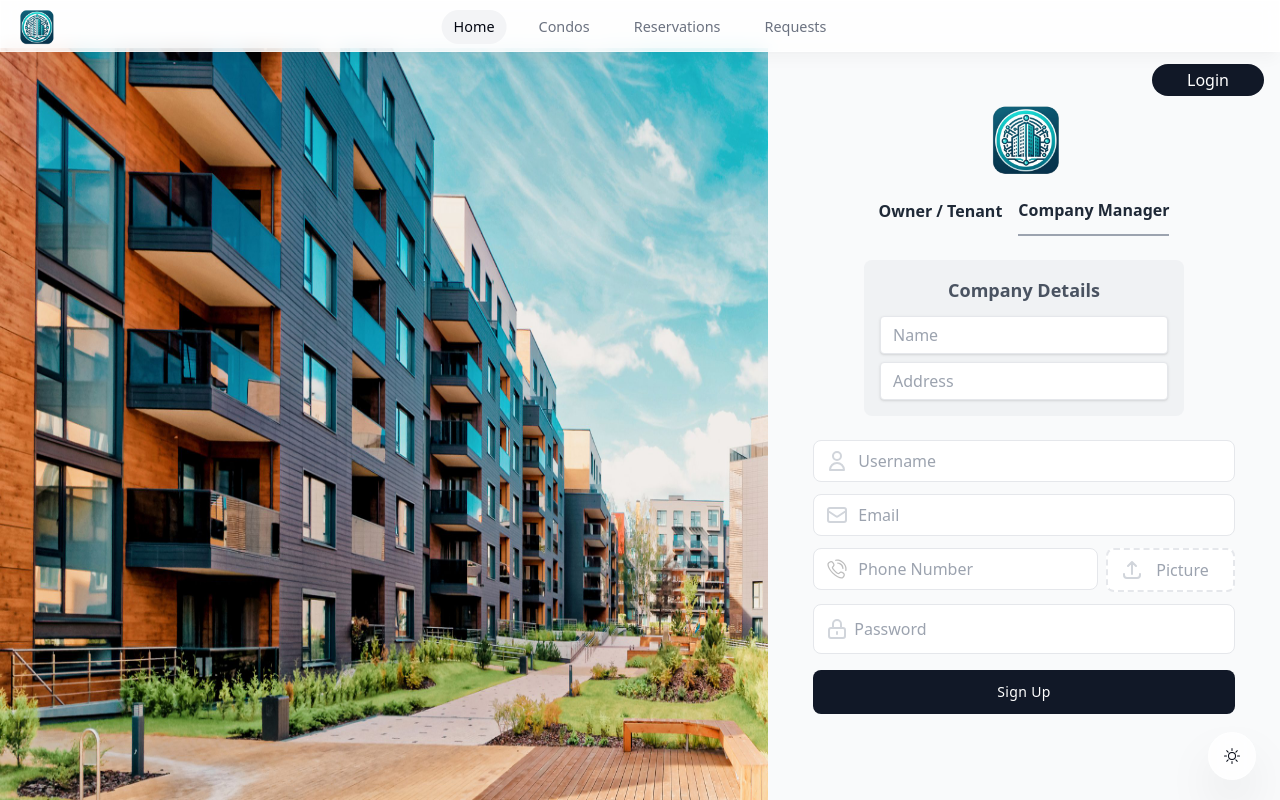
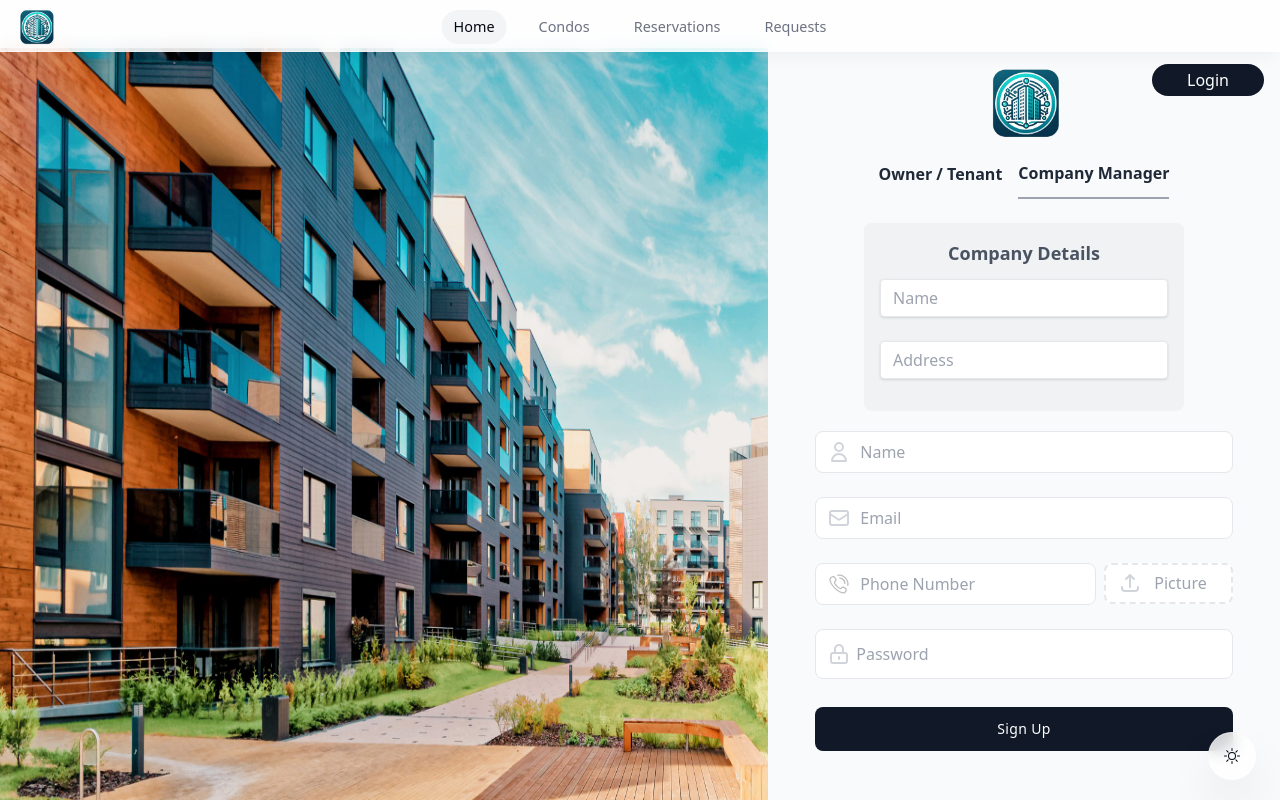
Before and after one commit to Condofy24/CondoManagement, a Next.js app in the folder apps/client/: page /register/manager in a window 1280 px wide. Built offline with nearby package versions, Linux system fonts and the light colour scheme.

Commit message:
Add space between form fields

```diff
--- a/apps/client/app/(auth)/register/manager/page.tsx
+++ b/apps/client/app/(auth)/register/manager/page.tsx
@@ -1,4 +1,5 @@
 "use client";
+import FormFieldError from "@/app/components/form/form-field-error";
 import RegistationFormInputs from "@/app/components/form/registation-form-inputs";
 import ButtonLoadingSpinner from "@/app/components/loader/ButtonLoaderSpinner";
 import { cn } from "@/lib/utils";
@@ -50,22 +51,14 @@ export default function ManagerRegistrationPage() {
                 placeholder="Name"
                 {...register("company")}
               />
-              {errors.company && (
-                <div className="text-red-600 mt-1 text-sm">
-                  {errors.company.message}
-                </div>
-              )}
+              <FormFieldError fieldError={errors.company} />
               <input
                 type="text"
                 className="mt-2 shadow appearance-none border rounded py-2 px-3 text-gray-700 leading-tight focus:outline-none focus:shadow-outline dark:bg-gray-700 dark:text-white"
                 placeholder="Address"
                 {...register("address")}
               />
-              {"address" in errors && errors.address && (
-                <div className="text-red-600 mt-1 text-sm">
-                  {errors.address.message}
-                </div>
-              )}
+              <FormFieldError fieldError={errors.address} />
             </div>
           </div>
         </div>
--- /dev/null
+++ b/apps/client/app/components/form/form-field-error.tsx
@@ -0,0 +1,13 @@
+import React from "react";
+import { FieldError } from "react-hook-form";
+
+type FormFieldErrorProps = {
+  fieldError: FieldError | undefined;
+};
+export default function FormFieldError({ fieldError }: FormFieldErrorProps) {
+  return (
+    <div className="text-red-600 my-1 text-xs h-2">
+      {fieldError && fieldError.message}
+    </div>
+  );
+}
--- a/apps/client/app/components/form/registation-form-inputs.tsx
+++ b/apps/client/app/components/form/registation-form-inputs.tsx
@@ -1,6 +1,7 @@
 import { TSignupSchema } from "@/lib/validation-schemas";
 import { SetStateAction, useRef, useState } from "react";
 import { FieldErrors, UseFormRegister } from "react-hook-form";
+import FormFieldError from "./form-field-error";
 
 type RegistationFormInputsProps = {
   register: UseFormRegister<TSignupSchema>;
@@ -45,7 +46,7 @@ export default function RegistationFormInputs({
 
   return (
     <>
-      <div className="relative mt-4 flex items-center">
+      <div className="relative mt-3 flex items-center">
         <span className="absolute">
           <svg
             xmlns="http://www.w3.org/2000/svg"
@@ -64,15 +65,11 @@ export default function RegistationFormInputs({
         </span>
         <input
           className="w-full px-11 py-2 formInput"
-          placeholder="Username"
+          placeholder="Name"
           {...register("username")}
         />
       </div>
-      {errors.username && (
-        <div className="text-red-600 mt-1 text-sm">
-          {errors.username.message}
-        </div>
-      )}
+      <FormFieldError fieldError={errors.username} />
       <div className="relative mt-3 flex items-center">
         <span className="absolute">
           <svg
@@ -96,12 +93,10 @@ export default function RegistationFormInputs({
           placeholder="Email"
         />
       </div>
-      {errors.email && (
-        <div className="text-red-600 mt-1 text-sm">{errors.email.message}</div>
-      )}
+      <FormFieldError fieldError={errors.email} />
       <div className="relative flex justify-between gap-x-2">
-        <div className="flex-grow">
-          <div className="relative mt-3 flex items-center">
+        <div>
+          <div className="relative mt-2 flex items-center">
             <span className="absolute">
               <svg
                 className="mx-3 h-6 w-6 text-gray-300"
@@ -116,21 +111,17 @@ export default function RegistationFormInputs({
               </svg>
             </span>
             <input
-              className="w-full pl-11 pr-2 py-2 formInput"
+              className="w-full pl-11 pr-1 py-2 formInput"
               {...register("phone")}
               placeholder="Phone Number"
             />
           </div>
-          {errors.phone && (
-            <div className="text-red-600 mt-1 text-sm">
-              {errors.phone.message}
-            </div>
-          )}
+          <FormFieldError fieldError={errors.phone} />
         </div>
         <div>
           <label
             htmlFor="profilePicture"
-            className="mx-auto mt-3 flex cursor-pointer items-center rounded-lg border-2 border-dashed bg-white px-3 py-2 text-center"
+            className="mx-auto mt-2 flex cursor-pointer items-center rounded-lg border-2 border-dashed bg-white px-3 py-[0.4rem] text-center"
             onClick={() => {
               profilePicInputRef && profilePicInputRef.current.click();
             }}
@@ -160,13 +151,11 @@ export default function RegistationFormInputs({
               onClick={handleProfilePicChange}
             />
           </label>
-          {profilePicError && (
-            <div className="text-red-600 mt-1 text-sm">{profilePicError}</div>
-          )}
+          <div className="text-red-600 my-1 text-sm h-2">{profilePicError}</div>
         </div>
       </div>
 
-      <div className="relative mt-3 flex items-center">
+      <div className="relative mt-2 flex items-center">
         <span className="absolute">
           <svg
             xmlns="http://www.w3.org/2000/svg"
@@ -187,13 +176,10 @@ export default function RegistationFormInputs({
           className="w-full px-10 py-3 formInput"
           {...register("password")}
           placeholder="Password"
+          type="password"
         />
       </div>
-      {errors.password && (
-        <div className="text-red-600 mt-1 text-sm">
-          {errors.password.message}
-        </div>
-      )}
+      <FormFieldError fieldError={errors.password} />
     </>
   );
 }
```
